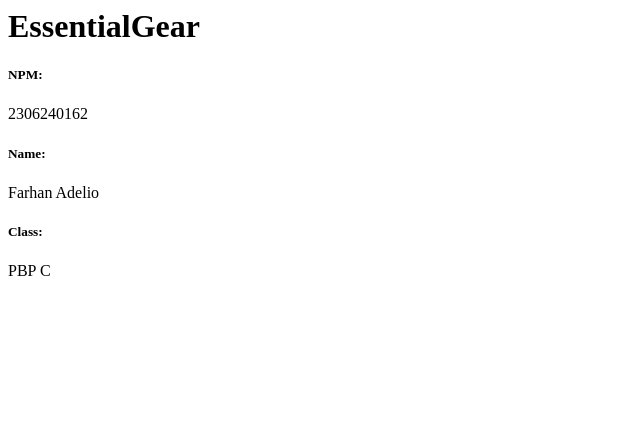
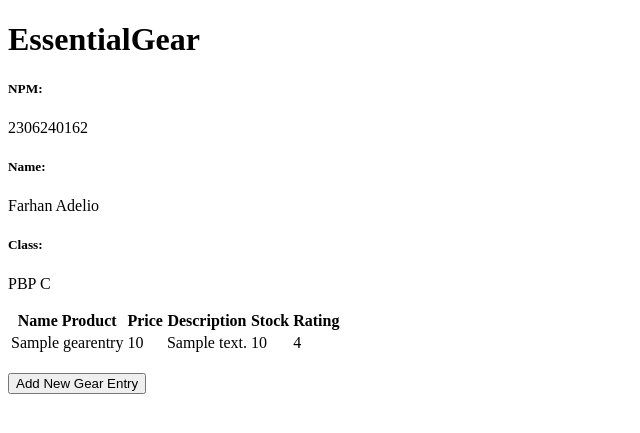
Before and after one commit to FarhanAdelio/EssentialGear, a Django app: page / in a window 1280 px wide. Shown: the top 433 px of the page, without its empty margins (0-640 px from the left). Run offline with Django 5.2, Linux system fonts and the light colour scheme; tables that the repository leaves empty hold one stand-in row (values such as "Sample post").

Commit message:
GitHub Actions

```diff
--- a/EssentialGear/settings.py
+++ b/EssentialGear/settings.py
@@ -54,7 +54,7 @@ ROOT_URLCONF = 'EssentialGear.urls'
 TEMPLATES = [
     {
         'BACKEND': 'django.template.backends.django.DjangoTemplates',
-        'DIRS': [],
+        'DIRS': [BASE_DIR/'templates'],
         'APP_DIRS': True,
         'OPTIONS': {
             'context_processors': [
--- a/main/models.py
+++ b/main/models.py
@@ -1,7 +1,9 @@
+import uuid
 from django.db import models
 # Create your models here.
 
-class MoodEntry(models.Model):
+class GearEntry(models.Model):
+    id = models.UUIDField(primary_key=True, default=uuid.uuid4, editable=False)
     name = models.CharField(max_length=255)
     price = models.IntegerField()
     description = models.TextField(max_length=300)
--- a/main/templates/main.html
+++ b/main/templates/main.html
@@ -1,8 +1,46 @@
+{% extends 'base.html' %}
+{% block content %}
 <h1>EssentialGear</h1>
 
 <h5>NPM: </h5>
 <p>{{ npm }}<p>
-<h5>Name: </h5>
-<p>{{ name }}<p>
-<h5>Class: </h5>
-<p>{{ class }}<p>
+
+<h5>Name:</h5>
+<p>{{ name }}</p>
+
+<h5>Class:</h5>
+<p>{{ class }}</p>
+
+
+{% if not gear_entries %}
+<p>Belum ada data Product pada EssentialGear.</p>
+{% else %}
+<table>
+    <tr>
+        <th>Name Product</th>
+        <th>Price</th>
+        <th>Description</th>
+        <th>Stock</th>
+        <th>Rating</th>
+    </tr>
+
+    {% comment %} Berikut cara memperlihatkan data Product di bawah baris ini
+    {% endcomment %}
+    {% for gear_entry in gear_entries %}
+    <tr>
+        <td>{{gear_entry.name}}</td>
+        <td>{{gear_entry.price}}</td>
+        <td>{{gear_entry.description}}</td>
+        <td>{{gear_entry.stock}}</td>
+        <td>{{gear_entry.rating}}</td>
+    </tr>
+    {% endfor %}
+</table>
+{% endif %}
+
+<br />
+
+<a href="{% url 'main:create_gear_entry' %}">
+    <button>Add New Gear Entry</button>
+</a>
+{% endblock content %}
--- a/main/urls.py
+++ b/main/urls.py
@@ -1,8 +1,15 @@
 from django.urls import path
-from main.views import show_main
+# from main.views import show_main
+from main.views import show_main, create_gear_entry,show_xml,show_json, show_xml_by_id, show_json_by_id
+
 
 app_name = 'main'
 
 urlpatterns = [
     path('', show_main, name='show_main'),
+    path('create-gear-entry', create_gear_entry, name='create_gear_entry'),
+    path('xml/', show_xml, name='show_xml'),
+    path('json/', show_json, name='show_json'),
+    path('xml/<str:id>/', show_xml_by_id, name='show_xml_by_id'),
+    path('json/<str:id>/', show_json_by_id, name='show_json_by_id'),
 ]
--- a/main/views.py
+++ b/main/views.py
@@ -1,10 +1,44 @@
-from django.shortcuts import render
+from django.shortcuts import render,redirect
+from main.forms import GearEntryForm
+from main.models import GearEntry
+from django.http import HttpResponse
+from django.core import serializers
+
 
 def show_main(request):
+    gear_entries = GearEntry.objects.all()
+
     context = {
         'npm' : '2306240162',
         'name': 'Farhan Adelio',
-        'class': 'PBP C'
+        'class': 'PBP C',
+        'gear_entries': gear_entries
     }
 
     return render(request, "main.html", context)
+
+def create_gear_entry(request):
+    form = GearEntryForm(request.POST or None)
+
+    if form.is_valid() and request.method == "POST":
+        form.save()
+        return redirect('main:show_main')
+
+    context = {'form': form}
+    return render(request, "create_gear_entry.html", context)
+
+def show_xml(request):
+    data = GearEntry.objects.all()
+    return HttpResponse(serializers.serialize("xml", data), content_type="application/xml")
+
+def show_json(request):
+    data = GearEntry.objects.all()
+    return HttpResponse(serializers.serialize("json", data), content_type="application/json")
+
+def show_xml_by_id(request, id):
+    data = GearEntry.objects.filter(pk=id)
+    return HttpResponse(serializers.serialize("xml", data), content_type="application/xml")
+
+def show_json_by_id(request, id):
+    data = GearEntry.objects.filter(pk=id)
+    return HttpResponse(serializers.serialize("json", data), content_type="application/json")
--- /dev/null
+++ b/templates/base.html
@@ -0,0 +1,13 @@
+{% load static %}
+<!DOCTYPE html>
+<html lang="en">
+    <head>
+        <meta charset="UTF-8" />
+        <meta name="viewport" content="width=device-width, initial-scale=1.0" />
+        {% block meta %} {% endblock meta %}
+    </head>
+
+    <body>
+        {% block content %} {% endblock content %}
+    </body>
+</html>
```
Also changed, not shown: main/forms.py (added, +7 -0 lines), main/templates/create_gear_entry.html (added, +18 -0 lines), .github/workflows/deploy.yml (added), README.md, main/migrations/0002_gearentry_delete_product.py (added).
